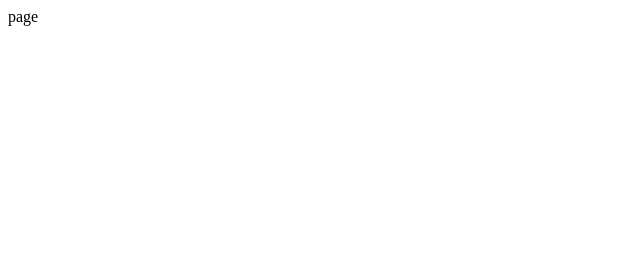
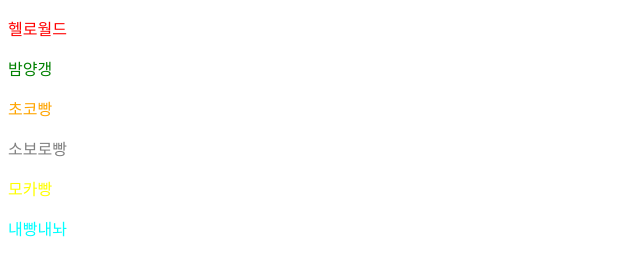
Before and after one commit to Kim-BanSeok/jspage, a plain HTML site: page index.html in a window 1280 px wide. Shown: the whole page, without its empty margins (0-640 px from the left). Drawn offline with Linux system fonts and the light colour scheme.

Commit message:
update index.html, script.js and style.css

```diff
--- a/index.html
+++ b/index.html
@@ -3,9 +3,28 @@
 <head>
   <meta charset="UTF-8">
   <meta name="viewport" content="width=device-width, initial-scale=1.0">
+  <link rel="stylesheet" href="style.css"/>
+  <style>
+    p {color: red;}
+    .a {color: green;}
+  </style>
   <title>Document</title>
 </head>
 <body>
-  page
+
+  <p> 헬로월드</p>
+  <p class="a">밤양갱</p>
+  <p class="b">초코빵</p>
+  <p class="c">소보로빵</p>
+  <p class="d">모카빵</p>
+  <p style="color: cyan;"> 내빵내놔</p>
+
+  <script>
+    console.log("하이");
+
+    document.getElementsByClassName("c")[0].style.color = "gray";
+  </script>
+  <script src="script.js"></script>
+
 </body>
 </html>
--- a/script.js
+++ b/script.js
@@ -0,0 +1 @@
+document.getElementsByClassName("d")[0].style.color="yellow";
--- a/style.css
+++ b/style.css
@@ -0,0 +1 @@
+.b{color: orange;}
```
Also changed, not shown: SCRIPT.md (added, +11 -0 lines), image-1.png (added), image-2.png (added), image-3.png (added), image-4.png (added), image-5.png (added), image.png (added).
